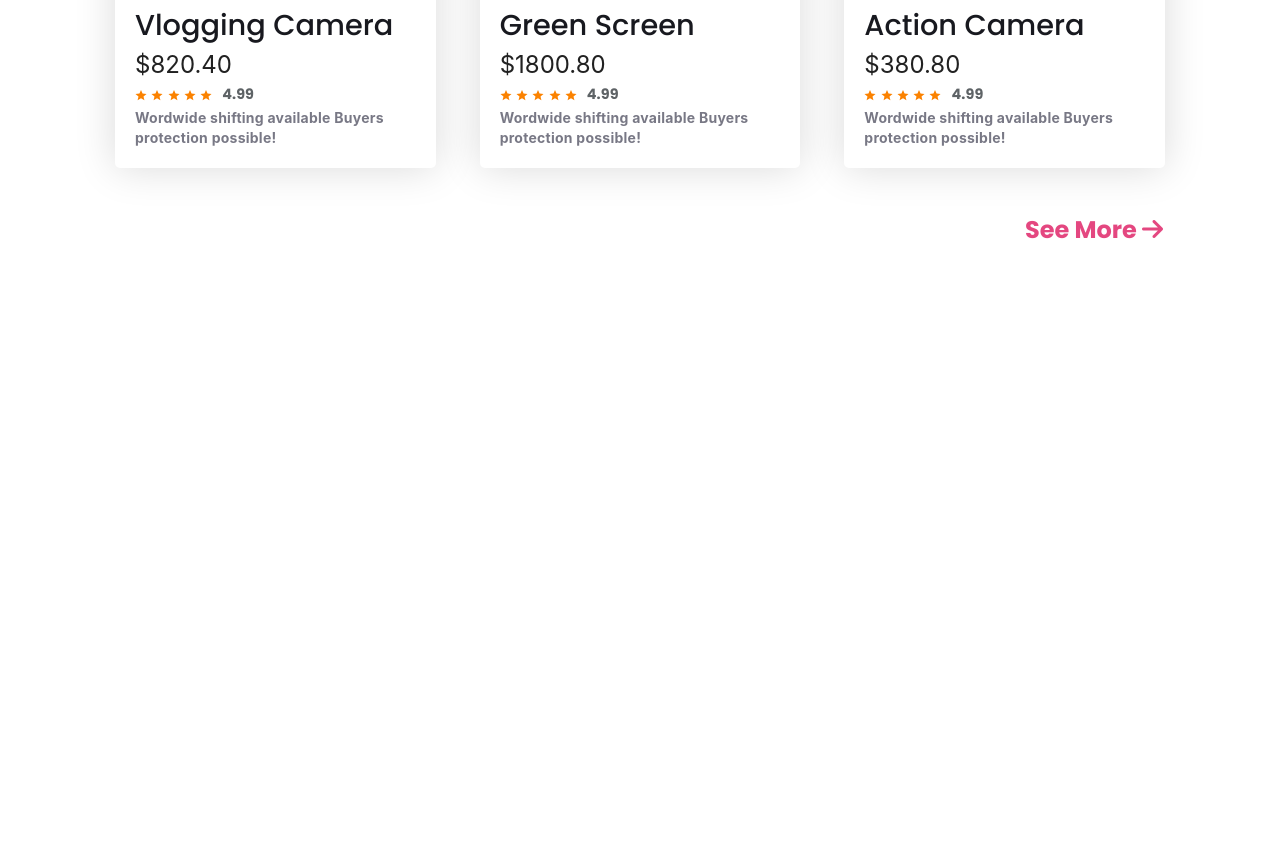
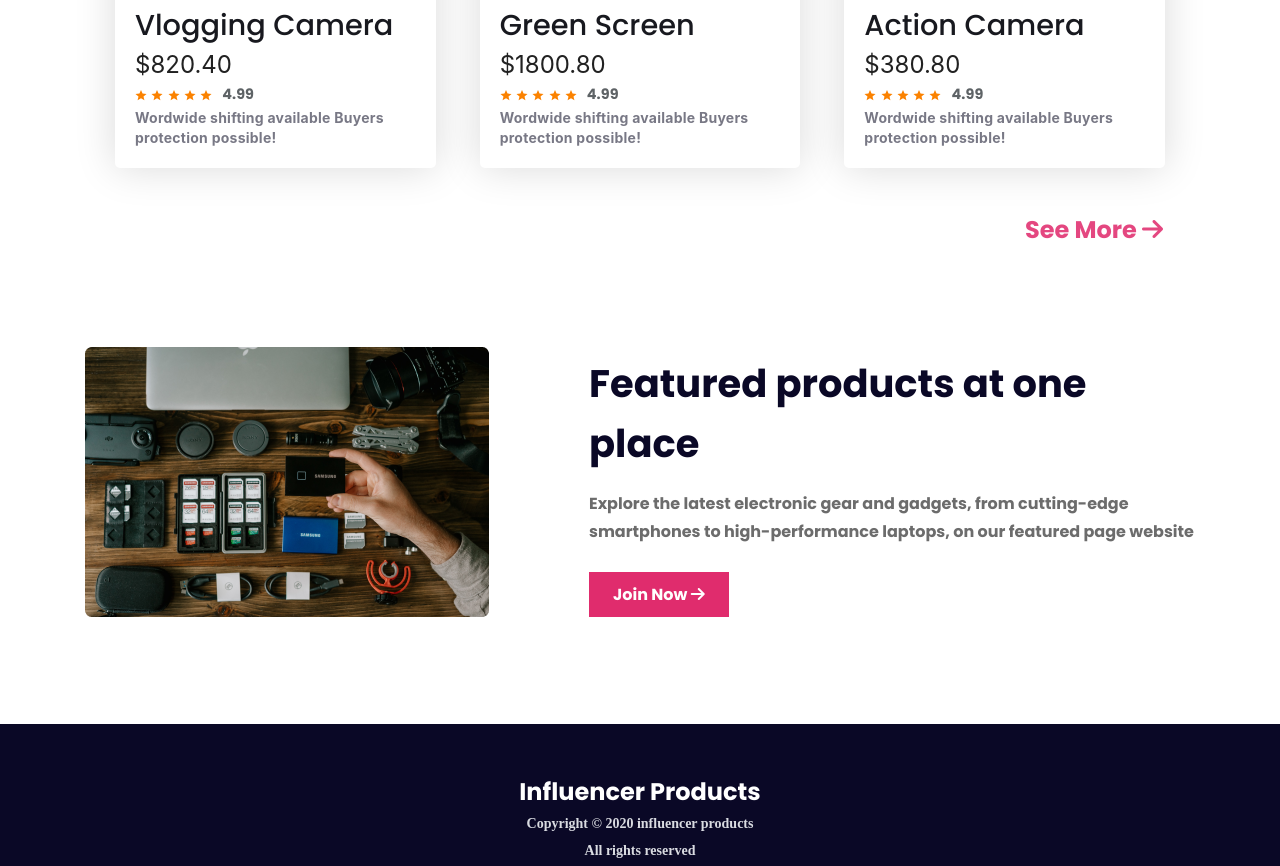
Before and after one commit to tanimtorikul/influencer-gear, a plain HTML site: page index.html in a window 1280 px wide. Shown: the part 2103-2969 px from the top of the page. Before the commit the page ends 2350 px from the top, so only its background shows below. Drawn offline with Linux system fonts and the light colour scheme.

Commit message:
featured area and footer added

```diff
--- a/index.html
+++ b/index.html
@@ -245,6 +245,33 @@
             </div>
 
         </section>
+        <section class="featured-products">
+            <div class="featured-container">
+                <div class="featured-img">
+                    <img src="images/gear.png" alt="">
+                </div>
+                <div class="featured-content">
+                    <h2 class="featured-title">Featured products at one place</h2>
+                    <p class="featured-desc">Explore the latest electronic gear and gadgets, from cutting-edge smartphones to high-performance laptops, on our featured page website</p>
+                    <button class="main-btn another-btn">Join Now <i class="fa-solid fa-arrow-right"></i></button>
+                </div>
+            </div>
+        </section>
     </main>
+
+    <!-- footer area -->
+    <footer>
+      <div class="footer-container">
+        <h3 class="footer-title">Influencer Products</h3>
+        <p class="footer-desc">Copyright © 2020  influencer products</p>
+        <p class="footer-desc">All rights reserved</p>
+        <div class="icons-container">
+            <span><i class="fa-brands fa-instagram"></i></span>
+            <span><i class="fa-brands fa-dribbble"></i></span>
+            <span><i class="fa-brands fa-twitter"></i></span>
+            <span><i class="fa-brands fa-youtube"></i></span>
+        </div>
+      </div>
+    </footer>
 </body>
 </html>
--- a/style.css
+++ b/style.css
@@ -138,3 +138,58 @@ a{
     font-size: 16px;
     font-weight: 700;
 }
+
+
+/* featured area styles */
+.featured-container{
+    max-width: 1110px;
+    margin: 100px auto;
+    display: flex;
+    justify-content: space-between;
+    gap: 100px;
+    align-items: center;
+}
+.featured-title{
+    color: #0A0826;
+    font-size: 2.4rem;
+    font-weight: 700;
+    line-height: 60px;
+    margin-bottom: 16px;
+}
+.featured-desc{
+    color: #6C6C6C;
+    font-size: 1rem;
+    font-weight: 700;
+    line-height: 28px;
+    margin-bottom: 26px;
+}
+.another-btn{
+    border-radius: 0;
+}
+/* footer area styles */
+.footer-container{
+  text-align: center;
+  background: #0A0826;
+  padding: 50px;
+}
+.footer-title{
+    color: #FFF;
+    font-size: 1.5rem;
+    font-weight: 700;
+    margin-bottom: 3px;
+}
+.footer-desc{
+    color:#D9DBE1;
+    font-family: Manrope;
+    font-size: 14px;
+    font-weight: 700;
+    line-height: 24px;
+    margin-bottom: 3px;
+}
+.icons-container{
+    display: flex;
+    justify-content: center;
+    color: white;
+    gap: 16px;
+    font-size: 1.3rem;
+}
```
